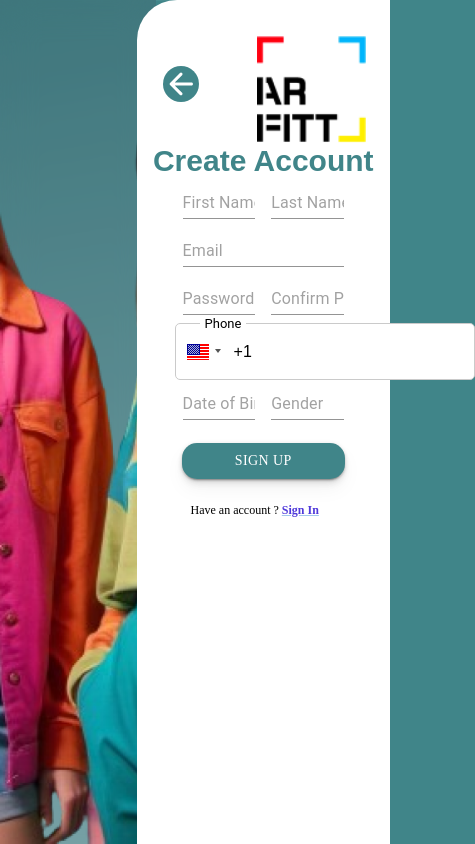
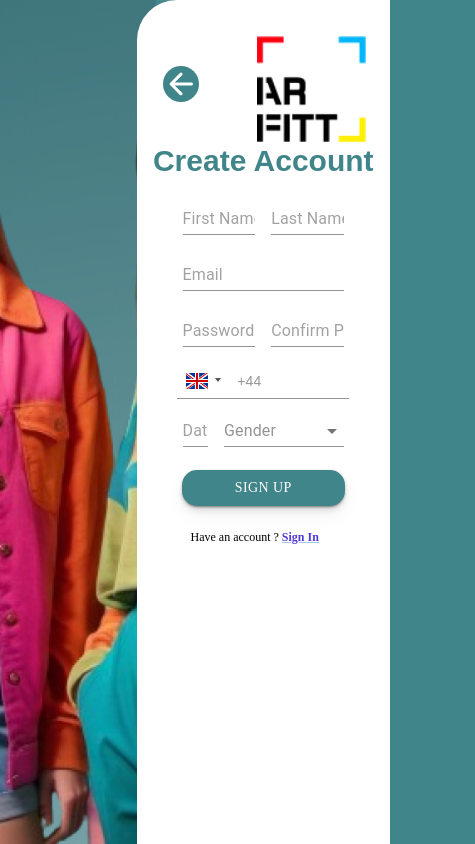
Before and after one commit to Codeysseyinc/AR-fitt_web_FE, a React (Create React App) app: page /signup in a window 390 px wide. Shown: the whole page, 475 px wide, since content can reach past the window. Built offline with nearby package versions, Linux system fonts and the light colour scheme.

Commit message:
sign up: fix phone,gender and password field

```diff
--- a/package.json
+++ b/package.json
@@ -17,7 +17,6 @@
     "react": "^18.2.0",
     "react-dom": "^18.2.0",
     "react-phone-input-2": "^2.15.1",
-    "react-phone-input-material-ui": "^2.18.1",
     "react-router-dom": "^6.22.3",
     "react-scripts": "5.0.1",
     "react-webcam": "^7.2.0",
--- /dev/null
+++ b/src/components/genderDropdown.tsx
@@ -0,0 +1,39 @@
+import { Grid } from "@mui/material";
+import * as React from "react";
+import InputLabel from "@mui/material/InputLabel";
+import MenuItem from "@mui/material/MenuItem";
+import FormControl from "@mui/material/FormControl";
+import Select, { SelectChangeEvent } from "@mui/material/Select";
+
+const GenderDropDown = () => {
+  const [gender, setGender] = React.useState("");
+
+  const handleChange = (event: SelectChangeEvent) => {
+    setGender(event.target.value);
+  };
+
+  return (
+    <div>
+      <FormControl variant="standard" sx={{ m: 1, minWidth: 120 }}>
+        <Select
+          labelId="gender-label"
+          value={gender}
+          onChange={handleChange}
+          displayEmpty
+          renderValue={(selected) => (selected ? selected : "Gender")}
+          sx={{
+            color: "rgb(148 148 148)",
+          }}
+        >
+          <MenuItem value="" disabled>
+            Gender
+          </MenuItem>
+          <MenuItem value="Female">Female</MenuItem>
+          <MenuItem value="Male">Male</MenuItem>
+        </Select>
+      </FormControl>
+    </div>
+  );
+};
+
+export default GenderDropDown;
--- a/src/components/inputField.tsx
+++ b/src/components/inputField.tsx
@@ -12,11 +12,16 @@ const InputField: React.FC<InputField> = ({
   className,
 }) => {
   const [isDateInput, setIsDateInput] = useState(false);
+  const getType = () => {
+    if (placeholder.includes("Password")) {
+      return "password";
+    } else return isDateInput ? "date" : "text";
+  };
   return (
     <TextField
       className={` ${className} border-0 border-b border-[#646262] m-2 w-full text-xs font-Montserrat`}
       variant="standard"
-      type={isDateInput ? "date" : "text"}
+      type={getType()}
       onFocus={() =>
         placeholder === "Date of Birth" ? setIsDateInput(true) : ""
       }
--- a/src/components/inputPhoneField.tsx
+++ b/src/components/inputPhoneField.tsx
@@ -1,15 +1,28 @@
 import PhoneInput from "react-phone-input-2";
-import "react-phone-input-2/lib/material.css";
-
+import "react-phone-input-2/lib/high-res.css";
 const InputPhoneField: React.FC<{}> = ({}) => {
   return (
     <PhoneInput
-      inputProps={{
-        variant: "standard",
-      }}
-      country={"us"}
+      specialLabel=""
+      placeholder={"Phone Number"}
+      country={"gb"}
       value={""}
       onChange={() => {}}
+      containerStyle={{
+        borderBottom: "1px solid rgb(148 148 148)",
+        width: "97%",
+        color: "rgb(148 148 148)",
+      }}
+      inputStyle={{
+        border: "0px",
+        width: "100%",
+        color: "rgb(148 148 148)",
+      }}
+      buttonStyle={{
+        border: "0px",
+        background: "transparent",
+      }}
+      dropdownStyle={{ maxHeight: "150px" }}
     />
   );
 };
--- a/src/pages/LogIn/getStarted.tsx
+++ b/src/pages/LogIn/getStarted.tsx
@@ -1,11 +1,6 @@
 import { Button, Grid, Link, TextField } from "@mui/material";
 import AssetSection from "../../components/assetSection";
 import ContentArea from "../../components/contentArea";
-import InputField from "../../components/inputField";
-import ReactPhoneInput from "react-phone-input-material-ui";
-import CONSTANTS from "../../utils/constants";
-import { useRef, useState } from "react";
-import OtpInputField from "../../components/otpInputFields";
 import { useARfittContext } from "../../context/storeContext";
 import { useNavigate } from "react-router-dom";
 
--- a/src/pages/LogIn/logIn.tsx
+++ b/src/pages/LogIn/logIn.tsx
@@ -2,7 +2,6 @@ import { Button, Grid, Link, TextField } from "@mui/material";
 import AssetSection from "../../components/assetSection";
 import ContentArea from "../../components/contentArea";
 import InputField from "../../components/inputField";
-import ReactPhoneInput from "react-phone-input-material-ui";
 import CONSTANTS from "../../utils/constants";
 import { useRef, useState } from "react";
 import OtpInputField from "../../components/otpInputFields";
--- a/src/pages/SignUp/basicInformation.tsx
+++ b/src/pages/SignUp/basicInformation.tsx
@@ -6,6 +6,7 @@ import CONSTANTS from "../../utils/constants";
 import { useState } from "react";
 import { useARfittContext } from "../../context/storeContext";
 import InputPhoneField from "../../components/inputPhoneField";
+import GenderDropDown from "../../components/genderDropdown";
 
 interface BasicInfoProps {
   setCurrentForm: React.Dispatch<React.SetStateAction<string>>;
@@ -30,14 +31,16 @@ const BasicInformation: React.FC<BasicInfoProps> = ({ setCurrentForm }) => {
       {/* content section */}
       <ContentArea title="Create Account" setCurrentForm={setCurrentForm}>
         <Grid direction="column" className="w-[70%] flex justify-center">
+          {/* First Name & Last Name */}
           <Grid
             direction="row"
-            className="flex items-center justify-evenly w-full"
+            className="flex items-center justify-evenly w-full mt-4"
           >
             <InputField placeholder="First Name" />
             <InputField placeholder="Last Name" />
           </Grid>
-          <Grid className="flex items-center justify-evenly w-full">
+          {/* Email */}
+          <Grid className="flex items-center justify-evenly w-full mt-2">
             <InputField
               placeholder="Email"
               onChange={(e) => {
@@ -45,17 +48,21 @@ const BasicInformation: React.FC<BasicInfoProps> = ({ setCurrentForm }) => {
               }}
             />
           </Grid>
-          <Grid className="flex items-center justify-evenly w-full">
+          {/* Password & Confirm Password */}
+          <Grid className="flex items-center justify-evenly w-full mt-2">
             <InputField placeholder="Password" />
             <InputField placeholder="Confirm Password" />
           </Grid>
-          <Grid className="flex items-center justify-evenly w-full">
+          {/* Phone Number*/}
+          <Grid className="flex items-center justify-evenly w-full mt-2">
             <InputPhoneField />
           </Grid>
-          <Grid className="flex items-center justify-evenly w-full">
+          {/* DOB & Gender*/}
+          <Grid className="flex items-center justify-evenly w-full mt-2">
             <InputField placeholder="Date of Birth" />
-            <InputField placeholder="Gender" />
+            <GenderDropDown />
           </Grid>
+          {/* Sign Up Button */}
           <Grid className="flex items-center justify-evenly w-full mt-[4%]">
             <Button
               className="bg-primary text-contrastText drop-shadow-lg"
@@ -74,6 +81,7 @@ const BasicInformation: React.FC<BasicInfoProps> = ({ setCurrentForm }) => {
               Sign Up
             </Button>{" "}
           </Grid>
+          {/* Sign In option */}
           <Grid className="Montserrat-text text-xs flex justify-start w-full m-4">
             Have an account ?&nbsp;
             <Link href="/login" className="text-link font-bold">
--- a/src/pages/SignUp/otpVerification.tsx
+++ b/src/pages/SignUp/otpVerification.tsx
@@ -1,10 +1,7 @@
 import { Button, Grid, Link, TextField } from "@mui/material";
 import AssetSection from "../../components/assetSection";
 import ContentArea from "../../components/contentArea";
-import InputField from "../../components/inputField";
-import ReactPhoneInput from "react-phone-input-material-ui";
 import CONSTANTS from "../../utils/constants";
-import { useRef, useState } from "react";
 import OtpInputField from "../../components/otpInputFields";
 import { useARfittContext } from "../../context/storeContext";
 
```
Also changed, not shown: src/pages/SignUp/subscriptionPlans.tsx (+1 -6 lines), 1 other file (tests, documents, lock files or other folders).
